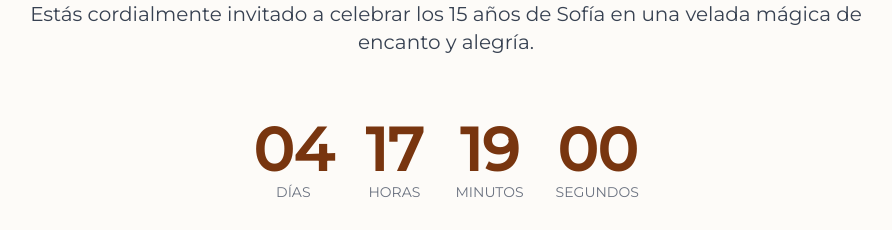
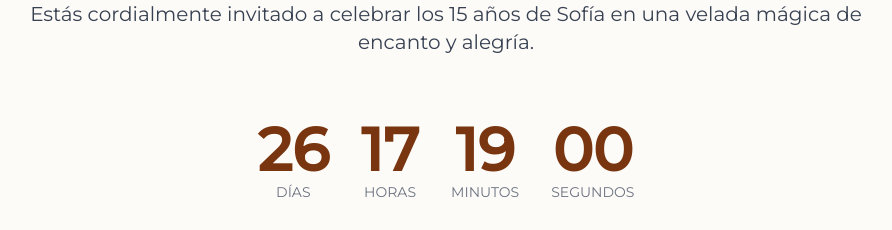
Before and after one commit to master20212021/princesa_sofia, a plain HTML site: page index.html in a window 1280 px wide. Shown: the part 880-1110 px from the top of the page, without its empty margins (194-1086 px from the left). Drawn offline with nearby package versions, Linux system fonts and the light colour scheme; no server answers.

Commit message:
Update index.html

```diff
--- a/index.html
+++ b/index.html
@@ -234,9 +234,7 @@
         };
 
         document.addEventListener('DOMContentLoaded', function () {
-            // Se ha cambiado temporalmente la fecha para que el cronómetro se vea funcionando.
-            // Para la versión final, cámbialo a "September 27, 2025 19:30:00".
-            const countdownDate = new Date("September 5, 2025 19:30:00").getTime();
+            const countdownDate = new Date("September 27, 2025 19:30:00").getTime();
 
             const updateCountdown = () => {
                 const now = new Date().getTime();
@@ -258,7 +256,7 @@
                 }
             };
 
-            updateCountdown(); // Llamada inicial para mostrar el contador de inmediato
+            updateCountdown();
             const interval = setInterval(updateCountdown, 1000);
 
             function generateCalendarLink() {
```
